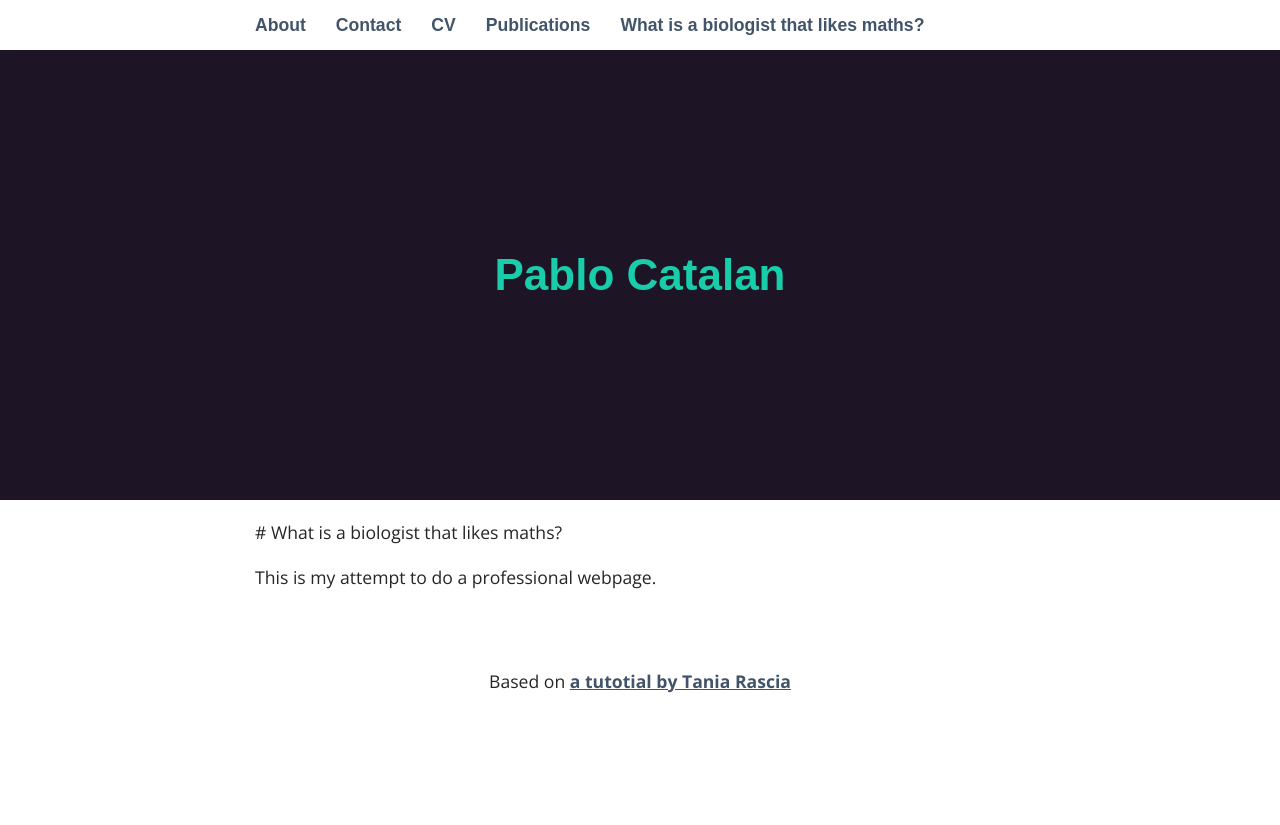
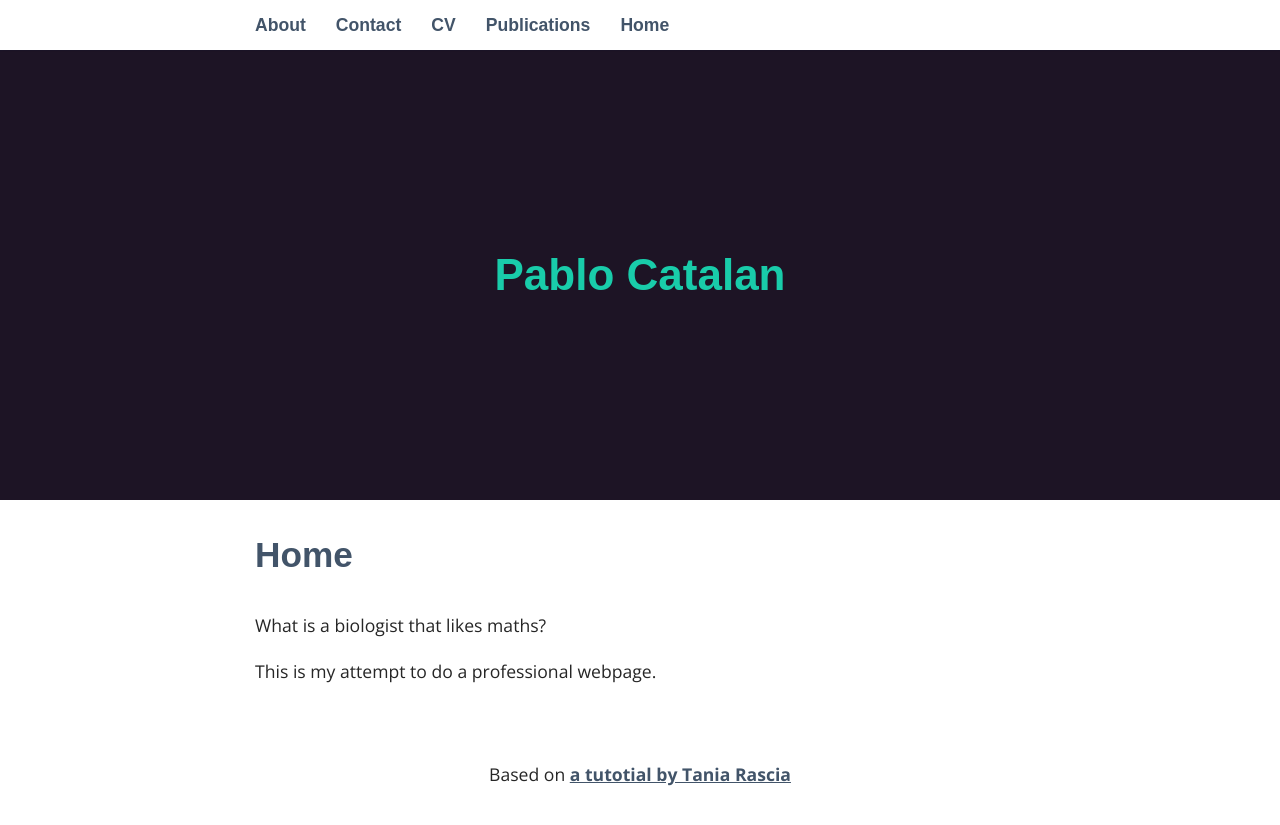
Before and after one commit to PabloCatalan/pablocatalan.github.io, a Jekyll site: the page built from index.md, in a window 1280 px wide. Shown: the top 825 px of the page. Built offline with Jekyll 4.4.1, drawn with Linux system fonts in a browser that asks for light colours; some web fonts are replaced; our own code applies the rules of GitHub Pages for plain Markdown files.

Commit message:
Update index.md

```diff
--- a/index.md
+++ b/index.md
@@ -1,7 +1,8 @@
 ---
-layout: default
+layout: page
+title: Home
+permalink: /
 ---
+What is a biologist that likes maths?
 
-  # What is a biologist that likes maths?
-
-  This is my attempt to do a professional webpage.
+This is my attempt to do a professional webpage.
```
